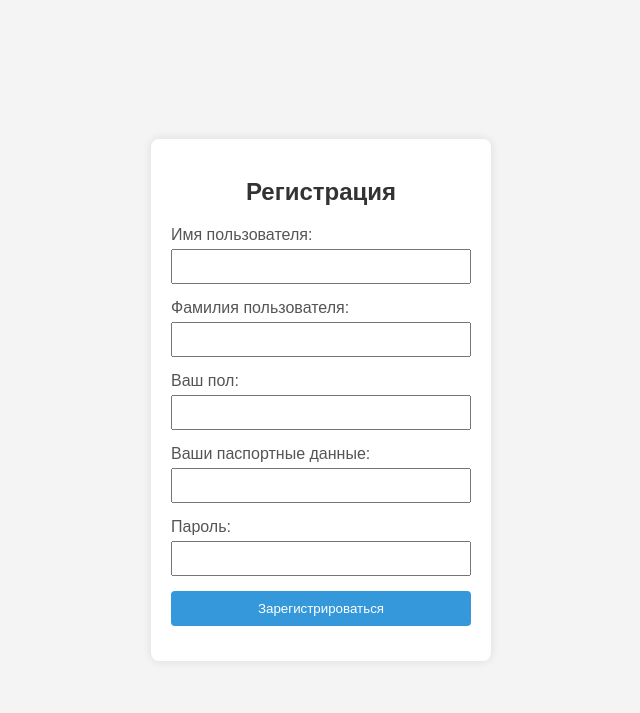
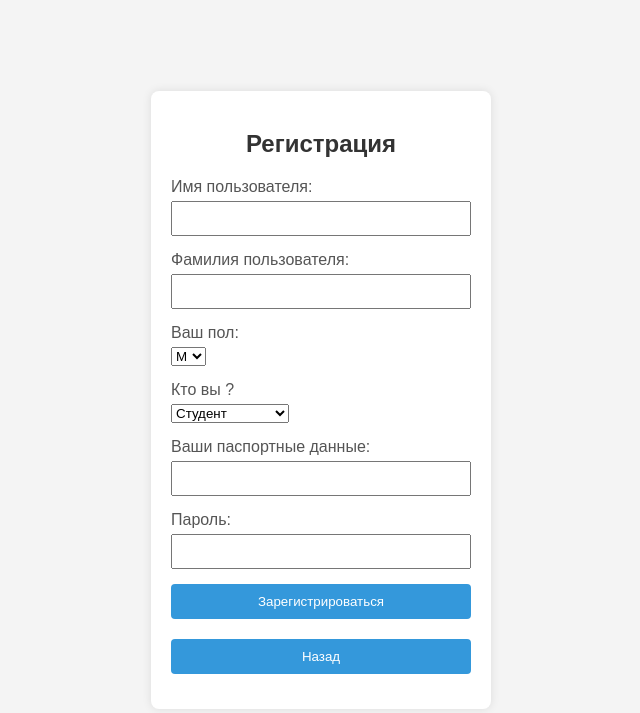
Before and after one commit to MrDenli/Bd, a Flask app: page /registration in a window 1280 px wide. Shown: the top 713 px of the page, without its empty margins (319-959 px from the left). Run offline with Flask 3, Linux system fonts and the light colour scheme; some libraries are stand-ins or nearby versions.

Commit message:
add battons

```diff
--- a/pythonProject/app.py
+++ b/pythonProject/app.py
@@ -30,6 +30,7 @@ def process_registration_form():
     surname = request.form.get('surname')
     sex = request.form.get('sex')
     passport_number = request.form.get('passport_number')
+    status = request.form.get('status')
     password = request.form.get('password')
     # Подключаемся к базе данных
     connection = connect_to_db()
@@ -49,17 +50,12 @@ def process_registration_form():
     return redirect(url_for('show_registration_form'))
 
 @app.route('/')
-@app.route('/home')
-def index():
+def show_index_form():
     return render_template("index.html")
 
 @app.route('/student')
-def about():
+def show_student_form():
     return render_template("student.html")
-
-@app.route('/registration')
-def registration():
-    return render_template("registration.html")
 
 if __name__ == "__main__":
     app.run(debug=True)
--- a/pythonProject/templates/registration.html
+++ b/pythonProject/templates/registration.html
@@ -75,8 +75,18 @@
             <input type="text" id="surname" name="surname" required>
         </div>
         <div class="form-group">
-            <label for="sex">Ваш пол:</label>
-            <input type="text" id="sex" name="sex" required>
+             <label for="sex">Ваш пол:</label>
+            <select id="sex" name="sex" required>
+                <option value="М">М</option>
+                <option value="Ж">Ж</option>
+            </select>
+        </div>
+        <div class="form-group">
+             <label for="status">Кто вы ?</label>
+             <select id="status" name="status" required>
+                <option value="student">Студент</option>
+                <option value="teacher">Преподаватель</option>
+             </select>
         </div>
         <div class="form-group">
             <label for="passport_number">Ваши паспортные данные:</label>
@@ -90,6 +100,11 @@
             <button type="submit">Зарегистрироваться</button>
         </div>
     </form>
+    <form class="login-form" action="{{ url_for('show_index_form') }}" method="get">
+        <div class="form-group">
+            <button type="submit">Назад</button>
+        </div>
+    </form>
 
 </div>
 
```
Also changed, not shown: pythonProject/templates/index.html (+6 -3 lines).
